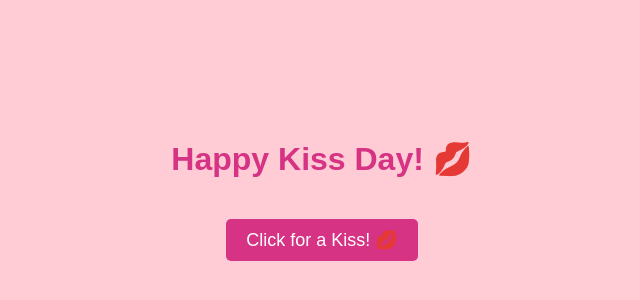
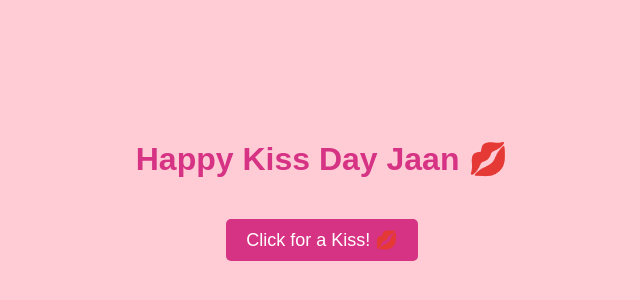
Before and after one commit to diosdesigns/kiss-day, a plain HTML site: page index.html in a window 1280 px wide. Shown: the part 218-518 px from the top of the page, without its empty margins (318-958 px from the left). Drawn offline with Linux system fonts and the light colour scheme.

Commit message:
Update index.html

```diff
--- a/index.html
+++ b/index.html
@@ -44,7 +44,7 @@
     </script>
 </head>
 <body>
-    <h1>Happy Kiss Day! 💋</h1>
+    <h1>Happy Kiss Day Jaan 💋</h1>
     <button onclick="showGif(this)">Click for a Kiss! 💋</button>
     <img id="kissGif" src="https://media.giphy.com/media/Z21HJj2kz9uBG/giphy.gif" alt="Kissing GIF">
 </body>
```
